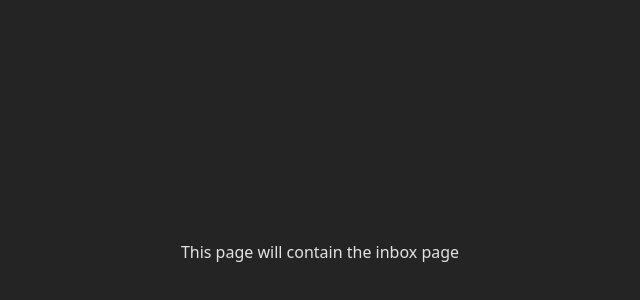
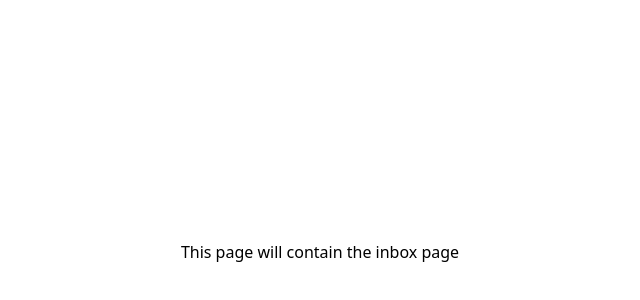
Before and after one commit to dimakol/react-inbox-page-app, a React (Vite) app: page / in a window 1280 px wide. Shown: the part 148-448 px from the top of the page, without its empty margins (320-960 px from the left). Built offline with nearby package versions, Linux system fonts and the light colour scheme.

Commit message:
style(index.css): color variables
Define global color variables for consistent theming across the application.

```diff
--- a/src/index.css
+++ b/src/index.css
@@ -1,18 +1,15 @@
 @import "tailwindcss";
 
 :root {
-  font-family: system-ui, Avenir, Helvetica, Arial, sans-serif;
-  line-height: 1.5;
-  font-weight: 400;
-
-  color-scheme: light dark;
-  color: rgba(255, 255, 255, 0.87);
-  background-color: #242424;
-
-  font-synthesis: none;
-  text-rendering: optimizeLegibility;
-  -webkit-font-smoothing: antialiased;
-  -moz-osx-font-smoothing: grayscale;
+  /* Colors */
+  --color-primary: #0066FF;   /* Primary (buttons, highlights) */
+  --color-text: #1E254F;      /* Main text */
+  --color-divider: #CBD5E0;   /* Borders, separators */
+  --color-placeholder: #3D466E; /* Placeholder text */
+  --color-bg: #FFFFFF;         /* Background */
+  --color-active: #E5F1FF;     /* Active conversation, outgoing message */
+  --color-muted: #718096;      /* Timestamps, secondary text */
+  --color-incoming: #F2F6F9;   /* Incoming message background */
 }
 
 body {
```
